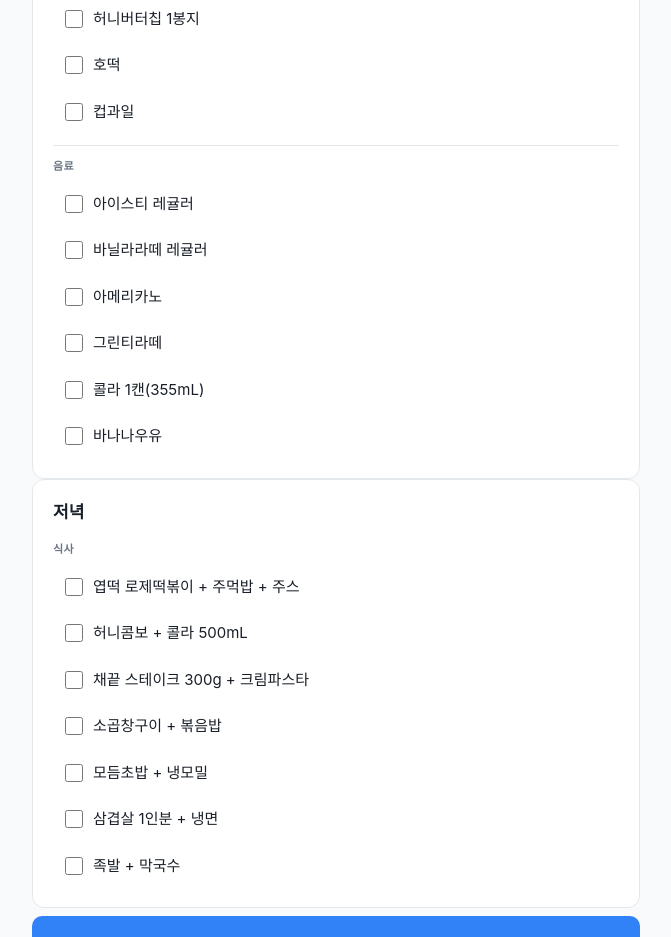
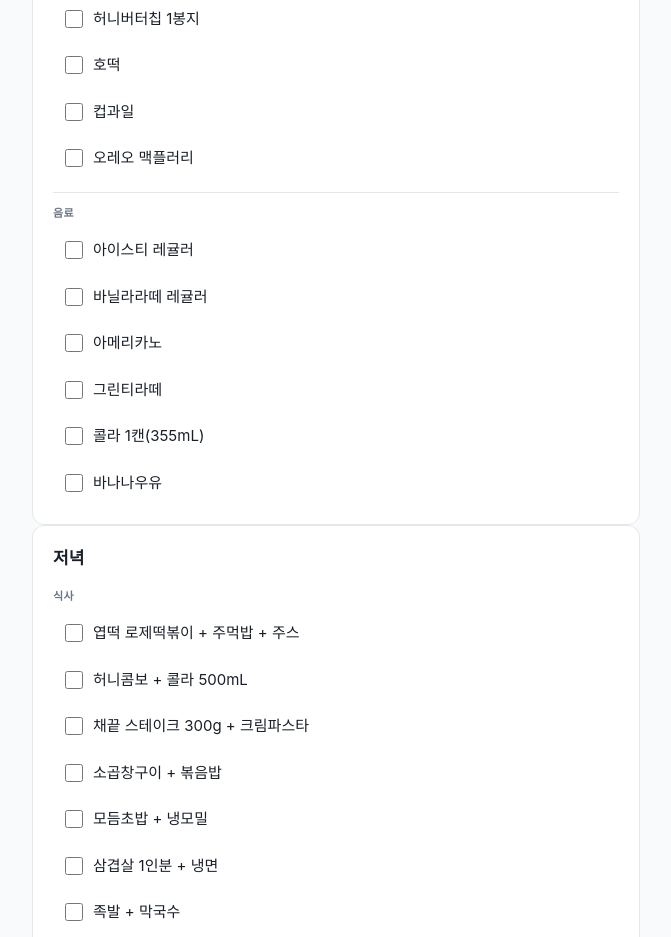
Before and after one commit to daydeuk/daily_food_nutrient, a React (Vite) app: page / in a window 1280 px wide. Shown: the part 1640-2577 px from the top of the page, without its empty margins (304-975 px from the left). Built offline with nearby package versions, Linux system fonts and the light colour scheme.

Commit message:
feat: 간식 메뉴 추가 (오레오 맥플러리)

```diff
--- a/src/features/diet/constants/foods.ts
+++ b/src/features/diet/constants/foods.ts
@@ -34,6 +34,7 @@ export const FOODS_BY_MEAL: Record<MealType, Food[]> = {
     { id: 'honey_butter_chips', name: '허니버터칩 1봉지', subcategory: 'main', nutrition: { calories: 360, sugar: 6, saturatedFat: 4.5, transFat: 0 } },
     { id: 'hotteok', name: '호떡', subcategory: 'main', nutrition: { calories: 230, sugar: 17, saturatedFat: 3, transFat: 0.2 } },
     { id: 'cup_fruit', name: '컵과일', subcategory: 'main', nutrition: { calories: 120, sugar: 20, saturatedFat: 0, transFat: 0 } },
+    { id: 'oreo_mcflurry', name: '오레오 맥플러리', subcategory: 'main', nutrition: { calories: 330, sugar: 30, saturatedFat: 6, transFat: 0.3 } },
     { id: 'iced_tea', name: '아이스티 레귤러', subcategory: 'side', nutrition: { calories: 90, sugar: 21, saturatedFat: 0, transFat: 0 } },
     { id: 'vanilla_latte', name: '바닐라라떼 레귤러', subcategory: 'side', nutrition: { calories: 180, sugar: 22, saturatedFat: 5, transFat: 0.3 } },
     { id: 'americano', name: '아메리카노', subcategory: 'side', nutrition: { calories: 10, sugar: 0, saturatedFat: 0, transFat: 0 } },
```
